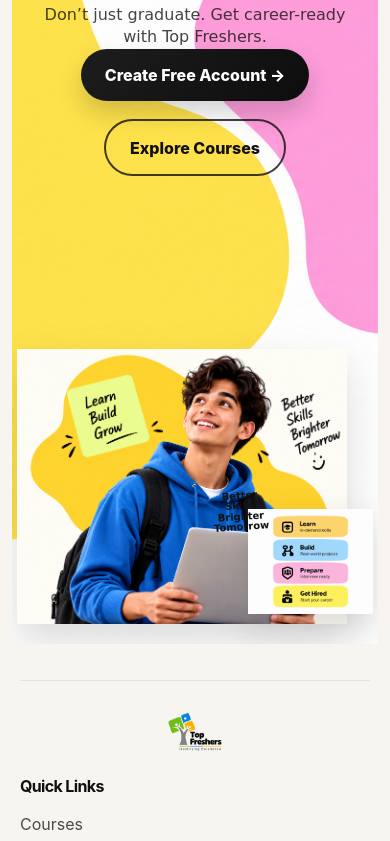
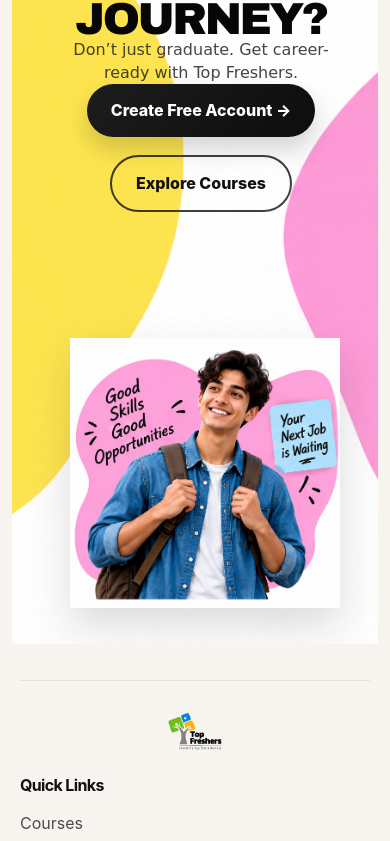
Before and after one commit to jayavarmaS/top-freshers, a React (Vite) app: page / in a window 390 px wide. Shown: the part 8790-9631 px from the top of the page. Built offline with nearby package versions, Linux system fonts and the light colour scheme.

Commit message:
Revert "Add CTA pathway reference artwork"
This reverts commit 3e04d5e2a9cfb30b6df86090aa49020ac9fd33d3.

```diff
--- a/src/components/FinalCTA.jsx
+++ b/src/components/FinalCTA.jsx
@@ -15,14 +15,7 @@ export default function FinalCTA() {
       </div>
 
       <div className="cta-illustration">
-        <img className="cta-student-image" src="/images/hero-student.png" alt="Student learning with a laptop" />
-        <img className="cta-ladder-image" src="/ladder.png" alt="Learn, build, prepare, and get hired pathway" />
-        <span className="cta-laptop-message" aria-hidden="true">
-          Better<br />
-          Skills<br />
-          Brighter<br />
-          Tomorrow
-        </span>
+        <img src="/images/cta-student.png" alt="Student ready for the future" />
       </div>
     </section>
   );
--- a/src/index.css
+++ b/src/index.css
@@ -1627,15 +1627,15 @@ header {
 .cta-section {
   position: relative;
   display: grid;
-  grid-template-columns: minmax(0, 0.72fr) minmax(0, 1.28fr);
-  align-items: center;
-  gap: 10px;
-  min-height: 560px;
-  padding: 38px 30px 26px;
+  grid-template-columns: minmax(0, 0.9fr) minmax(0, 1.1fr);
+  align-items: center;
+  gap: 28px;
+  min-height: 440px;
+  padding: 52px 48px 36px;
   border-radius: 0;
   overflow: hidden;
   isolation: isolate;
-  background: #ffffff url("/upperyellowandrose.png") center / cover no-repeat;
+  background: #ffffff url("/yellowandrose.png") center / cover no-repeat;
 }
 
 .cta-section::before,
@@ -1650,7 +1650,7 @@ header {
 }
 
 .cta-copy {
-  padding: 8px 0 8px 28px;
+  padding: 8px 0 8px 12px;
   z-index: 2;
 }
 
@@ -1658,7 +1658,7 @@ header {
   max-width: 560px;
   color: #070707;
   font-family: "Arial Black", Arial, sans-serif;
-  font-size: clamp(2.5rem, 3.8vw, 4.9rem);
+  font-size: clamp(2.8rem, 4.4vw, 5.4rem);
   line-height: 0.9;
   letter-spacing: -0.055em;
   text-shadow: none;
@@ -1680,8 +1680,7 @@ header {
 }
 
 .cta-illustration {
-  position: relative;
-  min-height: 510px;
+  min-height: 360px;
   display: flex;
   justify-content: center;
   align-items: end;
@@ -1690,37 +1689,12 @@ header {
   z-index: 2;
 }
 
-.cta-student-image {
-  position: relative;
-  z-index: 2;
-  width: min(76%, 620px);
-  margin: 0 12% 0 0;
+.cta-illustration img {
+  position: relative;
+  z-index: 1;
+  width: min(100%, 620px);
+  margin-left: 20px;
   filter: drop-shadow(0 18px 20px rgba(17, 17, 17, 0.14));
-}
-
-.cta-ladder-image {
-  position: absolute;
-  right: -2%;
-  bottom: 16px;
-  z-index: 3;
-  width: min(34%, 320px);
-  filter: drop-shadow(0 12px 16px rgba(17, 17, 17, 0.14));
-}
-
-.cta-laptop-message {
-  position: absolute;
-  right: 31%;
-  bottom: 108px;
-  z-index: 4;
-  color: #111;
-  font-family: "Segoe Print", "Bradley Hand", "Comic Sans MS", cursive;
-  font-size: clamp(0.62rem, 0.95vw, 0.9rem);
-  font-weight: 800;
-  line-height: 1.05;
-  text-align: center;
-  white-space: nowrap;
-  transform: rotate(-4deg);
-  pointer-events: none;
 }
 
 .site-footer {
@@ -2003,39 +1977,4 @@ header {
   .contact-item {
     align-items: center;
   }
-
-  .cta-section {
-    min-height: 720px;
-    padding: 34px 18px 20px;
-  }
-
-  .cta-copy {
-    padding: 8px 0;
-    text-align: center;
-  }
-
-  .cta-copy h2 {
-    margin-inline: auto;
-  }
-
-  .cta-illustration {
-    min-height: 430px;
-  }
-
-  .cta-student-image {
-    width: min(100%, 500px);
-    margin-right: 8%;
-  }
-
-  .cta-ladder-image {
-    right: -4%;
-    bottom: 10px;
-    width: min(38%, 190px);
-  }
-
-  .cta-laptop-message {
-    right: 28%;
-    bottom: 92px;
-    font-size: 0.62rem;
-  }
-}
+}
```
Also changed, not shown: public/ladder.png (deleted), public/upperyellowandrose.png (deleted).
